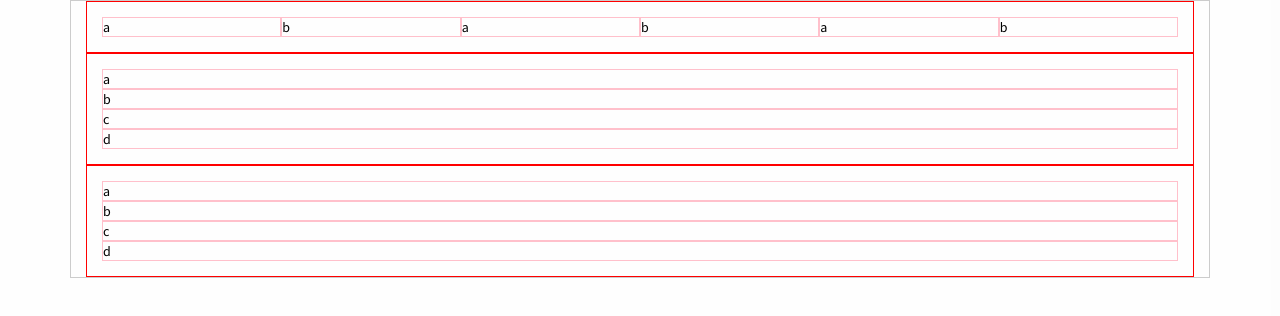
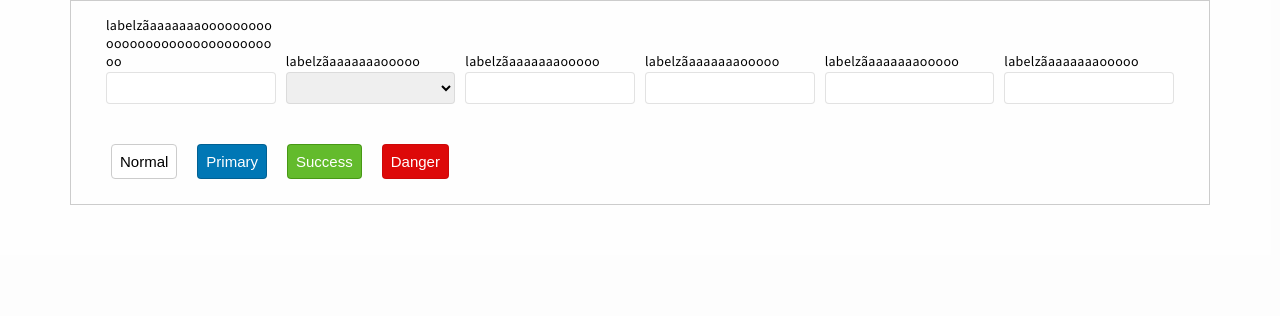
Before and after one commit to yarnando/vue-simple-template, a Vue app: page / in a window 1280 px wide. Shown: the top 316 px of the page. Built offline with nearby package versions, Linux system fonts and the light colour scheme.

Commit message:
CSS Layout ok

```diff
--- a/src/App.vue
+++ b/src/App.vue
@@ -1,26 +1,57 @@
 <template>
   <div id="app">
       <div class="container">
-        <div class="row">
-            <div class="grid-item-1">a</div>
-            <div class="grid-item-1">b</div>
-            <div class="grid-item-1">a</div>
-            <div class="grid-item-1">b</div>
-            <div class="grid-item-1">a</div>
-            <div class="grid-item-1">b</div>
-        </div>
-        <div class="row">
-            <div class="grid-item">a</div>
-            <div class="grid-item">b</div>
-            <div class="grid-item">c</div>
-            <div class="grid-item">d</div>
-        </div>
-        <div class="row">
-            <div class="grid-item">a</div>
-            <div class="grid-item">b</div>
-            <div class="grid-item">c</div>
-            <div class="grid-item">d</div>
-        </div>
+        <form action="">
+            <div class="row">
+                <div class="grid-item-1">
+                    <div class="input-box">
+                        <label for="">labelzãaaaaaaaoooooooooooooooooooooooooooooooo</label>
+                        <input type="text">
+                    </div>
+                </div>
+                <div class="grid-item-1">
+                    <div class="input-box">
+                        <label for="">labelzãaaaaaaaooooo</label>
+                        <select name="" id="">
+                            <option value="">a</option>
+                            <option value="">b</option>
+                        </select>
+                    </div>
+                </div>
+                <div class="grid-item-1">
+                    <div class="input-box">
+                        <label for="">labelzãaaaaaaaooooo</label>
+                        <input type="text">
+                    </div>
+                </div>
+                <div class="grid-item-1">
+                    <div class="input-box">
+                        <label for="">labelzãaaaaaaaooooo</label>
+                        <input type="text">
+                    </div>
+                </div>
+                <div class="grid-item-1">
+                    <div class="input-box">
+                        <label for="">labelzãaaaaaaaooooo</label>
+                        <input type="text">
+                    </div>
+                </div>
+                <div class="grid-item-1">
+                    <div class="input-box">
+                        <label for="">labelzãaaaaaaaooooo</label>
+                        <input type="text">
+                    </div>
+                </div>
+            </div>
+            <div class="row">
+                <div class="grid-item-6">
+                    <button>Normal</button>
+                    <button class="primary">Primary</button>
+                    <button class="success">Success</button>
+                    <button class="danger">Danger</button>
+                </div>
+            </div>
+        </form>
       </div>
   </div>
 </template>
--- a/src/main.js
+++ b/src/main.js
@@ -3,6 +3,9 @@ import App from './App.vue'
 
 import '../static/css/setup.css'
 import '../static/css/layout.css'
+import '../static/css/utils.css'
+import '../static/css/form.css'
+import '../static/css/button.css'
 
 Vue.config.productionTip = false
 
--- /dev/null
+++ b/static/css/button.css
@@ -0,0 +1,44 @@
+button {
+    border-radius: 4px;
+    font-size: 15px;
+    padding: 8px;
+    text-align: center;
+    margin: 10px 10px;
+    background: white;
+    border: 1px solid #ccc;
+}
+
+button:hover {
+    cursor: pointer;
+    background: rgba(204, 204, 204, 0.541);
+}
+
+button.primary {
+    border: 1px solid #02537e9f;
+    background: #0077b5;
+    color: white;
+}
+
+button.primary:not([disabled]):hover {
+    background: #02527e;
+}
+
+button.success {
+    border: 1px solid #337e0594;
+    background: #49b009da;
+    color: white;
+}
+
+button.success:not([disabled]):hover {
+    background: #337e05ce;
+}
+
+button.danger {
+    border: 1px solid #c2080891;
+    background: #dd0909;
+    color: white;
+}
+
+button.danger:not([disabled]):hover {
+    background: #c20808;
+}
--- a/static/css/form.css
+++ b/static/css/form.css
@@ -0,0 +1,19 @@
+form .input-box {
+  display: flex;
+  flex-flow: column;
+  width: 100%;
+  padding: 0 5px;
+}
+
+form label {
+  word-wrap: break-word;
+}
+
+form input,
+form select {
+  height: 10px;
+  margin-top: 2px;
+  padding: 15px 8px;
+  border-radius: 4px;
+  border: 1px solid rgba(204, 204, 204, 0.568);
+}
--- a/static/css/layout.css
+++ b/static/css/layout.css
@@ -8,40 +8,44 @@
 .row {
   display: flex;
   flex-flow: column;
-  flex-basis: 100%;
-  border: 1px solid red;
   padding: 15px 15px;
 }
 
 .row [class|="grid-item"] {
   display: flex;
   flex-basis: 100%;
-  border: 1px solid pink;
 }
 
 @media (min-width: 768px) {
+  .row {
+    flex-flow: row wrap;
+    align-items: flex-end;
+  }
+  .row [class|="grid-item"] {
+    max-width: calc(100% / 2);
+  }
+}
+
+@media (min-width: 960px) {
   .container {
     max-width: 1140px;
   }
-  .row {
-    flex-flow: row wrap;
-  }
   .row .grid-item-1 {
-    flex-basis: calc(100% / 6);
+    max-width: calc(100% / 6);
   }
   .row .grid-item-2 {
-    flex-basis: calc((100% / 6) * 2);
+    max-width: calc((100% / 6) * 2);
   }
   .row .grid-item-3 {
-    flex-basis: calc((100% / 6) * 3);
+    max-width: calc((100% / 6) * 3);
   }
   .row .grid-item-4 {
-    flex-basis: calc((100% / 6) * 4);
+    max-width: calc((100% / 6) * 4);
   }
   .row .grid-item-5 {
-    flex-basis: calc((100% / 6) * 5);
+    max-width: calc((100% / 6) * 5);
   }
   .row .grid-item-6 {
-    flex-basis: 100%;
+    max-width: 100%;
   }
 }
```
